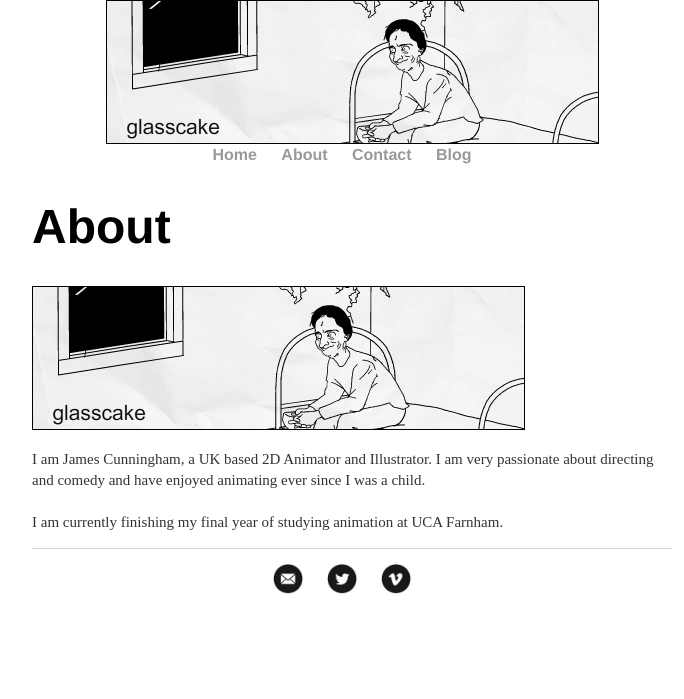
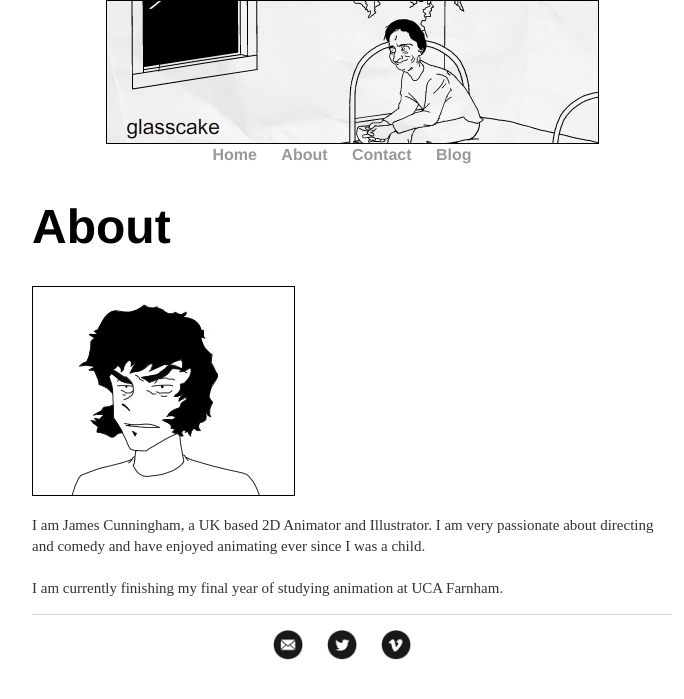
Before and after one commit to glasscaked/strip, a Jekyll site: the page built from about/index.html, in a window 1280 px wide. Shown: the top 699 px of the page, without its empty margins (288-972 px from the left). Built offline with Jekyll 4.4.1, drawn with Linux system fonts in a browser that asks for light colours.

Commit message:
Update index.html

```diff
--- a/about/index.html
+++ b/about/index.html
@@ -5,7 +5,7 @@ title: About
 
 		<div class="about">
 			<h1>About</h1>
-			<img href="/" alt="Banner" src="/images/logo.jpg" border="1" /></div>
+			<img href="/" alt="profile.jpg" src="/images/profile.jpg" border="1" /></div>
 			<p style="font-size:15px">I am James Cunningham, a UK based 2D Animator and Illustrator. I am very passionate about directing and comedy and have enjoyed animating ever since I was a child.<br>
 				<br>
 				I am currently finishing my final year of studying animation at UCA Farnham.</p>
```
